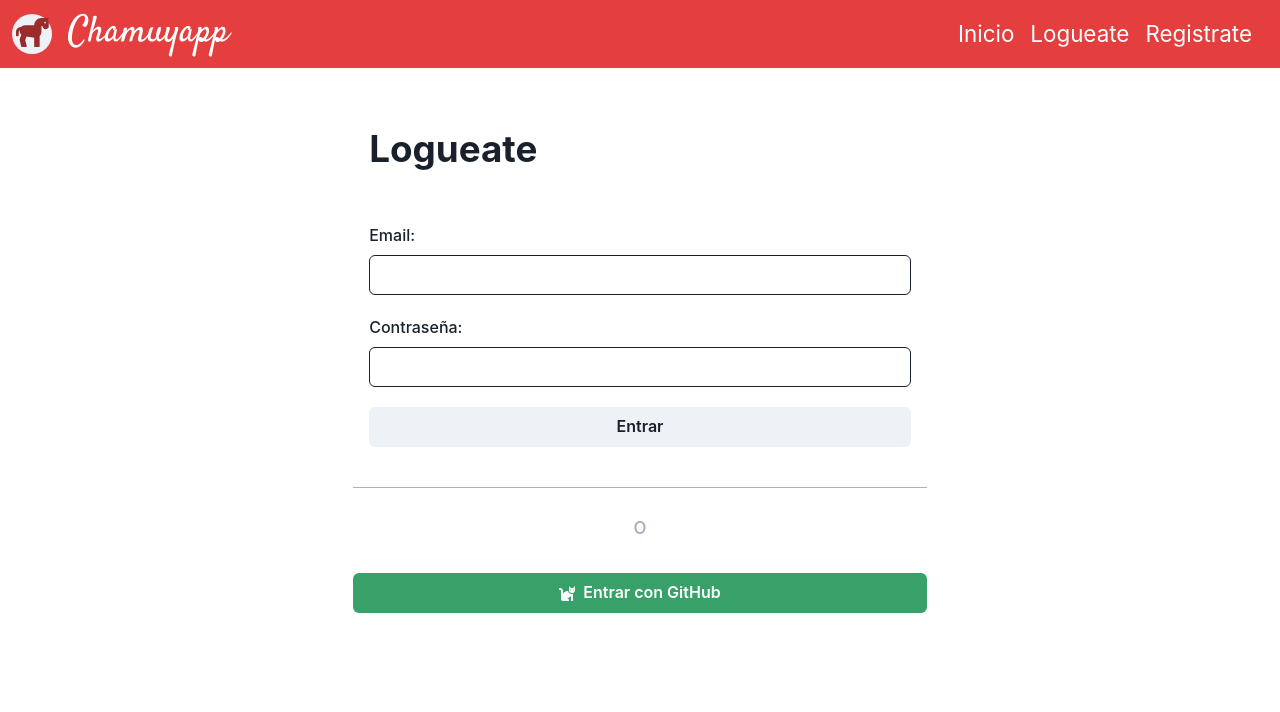
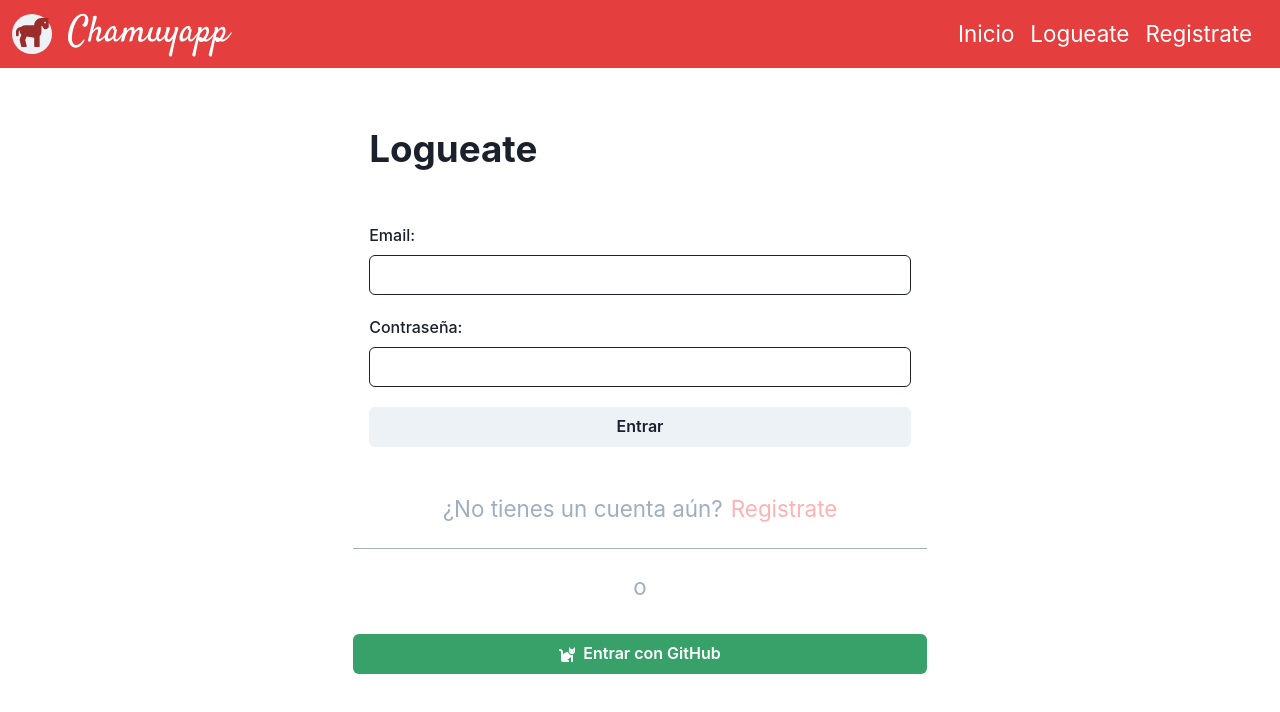
Before and after one commit to zalogon23/chamuyapp, a Next.js app: page /login in a window 1280 px wide. Shown: the top 712 px of the page. Built offline with nearby package versions, Linux system fonts and the light colour scheme; no server answers; what apollo-upload-client would draw is missing.

Commit message:
Modified /login PAGE to include a link to /register PAGE if you have not an account.

```diff
--- a/pages/login/index.tsx
+++ b/pages/login/index.tsx
@@ -15,6 +15,8 @@ import Loading from "../../components/Loading";
 import SEOHead from "../../components/SEOHead";
 import Text from "../../components/Text";
 import { userContext } from "../../context/user";
+import Link from "next/link"
+import { Link as ChakraLink } from "@chakra-ui/react"
 
 interface Values {
   email: string,
@@ -69,6 +71,16 @@ const Login: NextPage = () => {
                   </Form>
                 )}
               </Formik>
+              <Text pb="4" textAlign="center">
+                <>
+                  {"¿No tienes un cuenta aún?"}
+                  <Link href="/register" passHref>
+                    <ChakraLink color="red.200" pl="2" aria-label="Ir a registrarme">
+                      Registrate
+                    </ChakraLink>
+                  </Link>
+                </>
+              </Text>
               <Divider borderColor="gray.500" />
               <Text pt="4" pb="6" textAlign="center">o</Text>
               <Wrap justify="center" pb="8">
```
